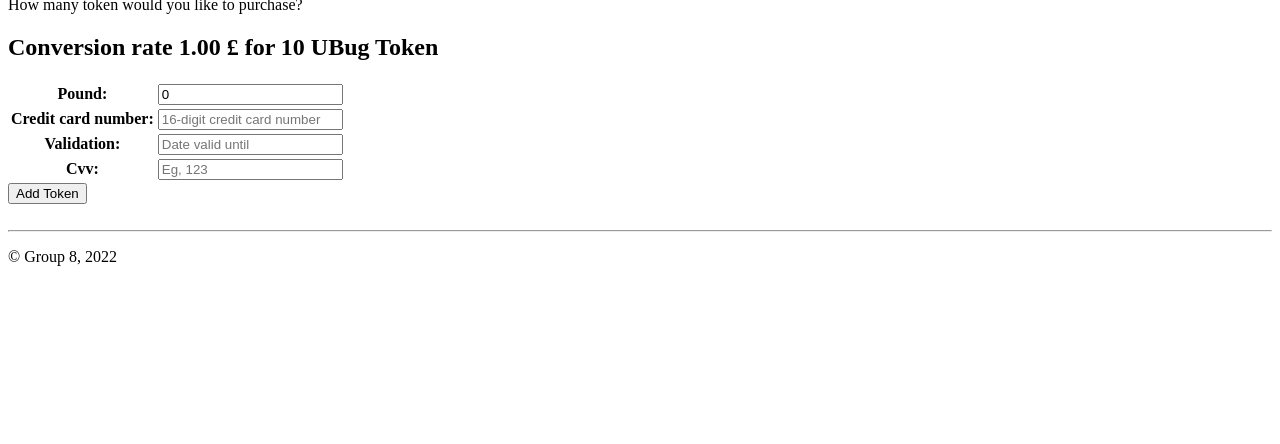
After one commit to JosiahM42/UWEFlix, a Django app: page /tokenPayment/ in a window 1280 px wide. The commit adds this page. Shown: the part 332-776 px from the top of the page. Run offline with Django 3.2, Linux system fonts and the light colour scheme.

Commit message:
Token Payment Frontend added

```diff
--- a/uweflix/admin.py
+++ b/uweflix/admin.py
@@ -1,6 +1,7 @@
 # Admin
 from django.contrib import admin
 from django.contrib.auth.admin import UserAdmin
+#from rsa import sign
 from .models import *
 from .forms import signUpForm
 
--- a/uweflix/forms.py
+++ b/uweflix/forms.py
@@ -1,7 +1,7 @@
 from email import message
 #from turtle import Screen
 from django import forms
-from uweflix.models import Film, Venue, Account, Screen
+from uweflix.models import Film, Venue, Account, Screen, Token
 from django.contrib.auth.forms import UserCreationForm, AuthenticationForm
 
 from django.forms import  TextInput, Textarea, PasswordInput
@@ -101,24 +101,33 @@ class addScreenForm(forms.ModelForm):
 
         }
 
-
-
-
-
-
-
-
-
-
-
-
-
-
-
-
-
-
-
+class addTokenForm(forms.ModelForm):
+        class Meta:
+                model = Token
+                fields = ("pound","credit_card_number","validation", "cvv") #
+                #Styles Form boxes
+                widgets = {
+                'pound': TextInput(attrs={
+                'class': "addTokenForm",
+                'style': 'max-width: 300px;',
+                'placeholder': 'Amount of token to purchase'
+                }),
+                'credit_card_number': TextInput(attrs={
+                'class': "addTokenForm",
+                'style': 'max-width: 300px;',
+                'placeholder': '16-digit credit card number'
+                }),
+                'validation': TextInput(attrs={
+                'class': "addTokenForm",
+                'style': 'max-width: 300px;',
+                'placeholder': 'Date valid until'
+                }),
+                'cvv': TextInput(attrs={
+                'class': "addTokenForm",
+                'style': 'max-width: 300px;',
+                'placeholder': 'Eg, 123'
+                })
+        }
 
 # class loginForm(forms.Form):
 #         userName = forms.CharField(max_length=12)
--- a/uweflix/models.py
+++ b/uweflix/models.py
@@ -90,6 +90,7 @@ class Customer(models.Model):
     email =  models.CharField(max_length=50)
     card_number =  models.IntegerField()
     expiry_date = models.DateField()
+    token = models.IntegerField()
 
 class Club(models.Model):
     club_name = models.CharField(max_length=50)
@@ -100,7 +101,8 @@ class Club(models.Model):
     phone = models.IntegerField()
     landline = models.IntegerField(null=True, blank=True)
     account_id = models.ForeignKey(settings.AUTH_USER_MODEL, on_delete=models.CASCADE)
-    customer_id = models.ForeignKey(Customer, on_delete=models.CASCADE, null=True, blank=True)
+    customer_id = models.ForeignKey(Customer, on_delete=models.CASCADE)
+    token = models.IntegerField()
 
 class Booking(models.Model):
     # booking_id = models.AutoField(primary_key=True)
@@ -121,5 +123,8 @@ class AccountAdmin(models.Model):
 
 
 class Token(models.Model):
-    quantity = models.IntegerField(default=0)
+    pound = models.IntegerField(default=0)
+    credit_card_number = models.IntegerField(max_length=16)
+    validation = models.DateField()
+    cvv = models.IntegerField(max_length=3)
     purchased_datetime =  models.DateTimeField("date logged")
--- a/uweflix/templates/uweflix/studentAccount.html
+++ b/uweflix/templates/uweflix/studentAccount.html
@@ -11,6 +11,7 @@ Student Account
     <p>First name: {{ user.first_name }}</p>
     <p>Last name: {{ user.last_name }}</p>
     <p>Email: {{ user.email }}</p>
+    <p>Token: {{ user.token }}</p><a class="tokenPaymentButtons" href="{% url 'tokenPayment' %}" class="navbar-item">Add Token</a>
 </div>
 <a href="{% url 'logout' %}">Logout</a>
 {% endblock %}
--- /dev/null
+++ b/uweflix/templates/uweflix/tokenPayment.html
@@ -0,0 +1,21 @@
+{% extends "uweflix/studentAccount.html" %}
+
+{% block title %}
+Token Payment
+{% endblock %}
+{% block content %}
+
+<p>How many token would you like to purchase?</p>
+<h2>Conversion rate 1.00 £ for 10 UBug Token</h2>
+
+    <form method="POST" class="tokenPayment">
+    {% csrf_token %}
+    <table class="addTokenForm">
+    {{ form }}
+    </table>
+    <input type="submit" value="Add Token">
+    </form>
+
+    <br>
+
+{% endblock %}
--- a/uweflix/urls.py
+++ b/uweflix/urls.py
@@ -39,6 +39,7 @@ urlpatterns = [
     path("allFilms/", views.allFilms, name="allFilms"),
     path("addVenues/", views.addVenues, name="addVenues"),
     path("allVenues/", views.allVenues, name="allVenues"),
+    path("tokenPayment/", views.addToken, name="tokenPayment"),
     # path("addScreen/", views.addScreen, name="addScreen"),
     # path("allScreen/", views.allScreen, name="allScreen"),
 
--- a/uweflix/views.py
+++ b/uweflix/views.py
@@ -135,6 +135,8 @@ def addScreen (request):
 def allScreen (request):
     return render(request, "uweflix/allScreen.html")
 
+def tokenPayment (request):
+    return render(request, "uweflix/tokenPayment.html")
 
 #Film Details CRUD
 # Add films from form
@@ -266,6 +268,18 @@ def amendScreen(request, screen_id):
     else:
         return render(request, "uweflix/amendScreen.html", {"Venue": screen, "form": form})
 
+# Purchase Token
+def addToken(request):
+
+    form = addTokenForm(request.POST or None)
+
+    if request.method == "POST":
+        if form.is_valid():
+            message = form.save(commit=False)
+            message.save()
+            return redirect("studentAccount")
+    else:
+        return render(request, "uweflix/tokenPayment.html", {"form": form})
 
 
 
```
Also changed, not shown: db.sqlite3.
